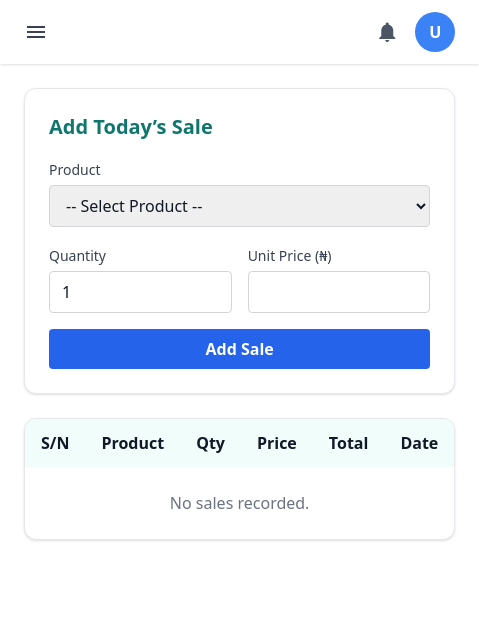
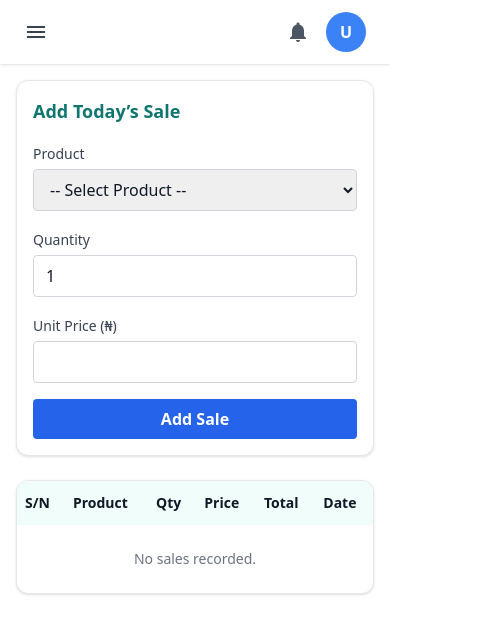
Before and after one commit to Codejibola/Quantora, a React (Vite) app in the folder FRONTENDS/quantora/: page /recordSales in a window 390 px wide. Shown: the top 634 px of the page, 479 px wide, since content can reach past the window. Built offline with nearby package versions, Linux system fonts and the light colour scheme.

Commit message:
Update sidebar and routing

```diff
--- a/FRONTENDS/quantora/src/pages/Invoices.jsx
+++ b/FRONTENDS/quantora/src/pages/Invoices.jsx
@@ -12,13 +12,11 @@ export default function Invoices() {
   const [dailySales, setDailySales] = useState([]);
   const token = localStorage.getItem("token");
 
-  // Build list of the last 5 years for the dropdown
   useEffect(() => {
     const current = new Date().getFullYear();
     setYears(Array.from({ length: 5 }, (_, i) => current - i));
   }, []);
 
-  // Fetch total sales per day for the selected year
   useEffect(() => {
     if (!token) return;
     apiFetch(`https://quantora-ap7u.onrender.com/api/sales/daily?year=${year}`, {
@@ -64,15 +62,15 @@ export default function Invoices() {
       <div className="flex-1 flex flex-col">
         <Topbar />
 
-        <main className="p-6 space-y-6">
+        <main className="px-2 sm:px-4 md:px-6 py-6 space-y-6">
           {/* ===== Year filter ===== */}
-          <div className="flex justify-between items-center mb-4">
-            <label className="text-lg font-semibold text-teal-700">
+          <div className="flex flex-wrap gap-3 justify-between items-center mb-4">
+            <label className="text-base sm:text-lg font-semibold text-teal-700 flex flex-wrap items-center gap-2">
               Select Year:
               <select
                 value={year}
                 onChange={(e) => setYear(Number(e.target.value))}
-                className="ml-3 px-3 py-2 rounded border border-teal-300 bg-white
+                className="px-3 py-2 rounded border border-teal-300 bg-white
                            focus:outline-none focus:ring-2 focus:ring-teal-500"
               >
                 {years.map((y) => (
@@ -90,7 +88,7 @@ export default function Invoices() {
             animate={{ opacity: 1, y: 0 }}
             className="overflow-x-auto bg-white rounded-xl shadow-md border border-gray-200"
           >
-            <table className="min-w-full border-collapse">
+            <table className="min-w-full text-sm sm:text-base border-collapse">
               <thead>
                 <tr className="bg-blue-600 text-white">
                   <th className="py-3 px-4">S/N</th>
@@ -102,7 +100,10 @@ export default function Invoices() {
               <tbody>
                 {dailySales.length === 0 ? (
                   <tr>
-                    <td colSpan="4" className="py-6 px-4 text-center text-gray-500">
+                    <td
+                      colSpan="4"
+                      className="py-6 px-4 text-center text-gray-500 text-sm sm:text-base"
+                    >
                       No sales found for {year}.
                     </td>
                   </tr>
--- a/FRONTENDS/quantora/src/pages/Record_Sales.jsx
+++ b/FRONTENDS/quantora/src/pages/Record_Sales.jsx
@@ -11,29 +11,29 @@ export default function RecordSales() {
   const [selected, setSelected] = useState("");
   const [quantity, setQuantity] = useState(1);
   const [price, setPrice] = useState("");
-  const [sales, setSales] = useState([]);      // <-- will now hold DB sales
+  const [sales, setSales] = useState([]);
   const [loading, setLoading] = useState(false);
+  const [menuOpen, setMenuOpen] = useState(false); // <— for mobile sidebar
 
-  // Load products/stock
+  /* ------------ Fetch Helpers ------------ */
   const fetchProducts = () => {
     if (!token) return;
     apiFetch("https://quantora-ap7u.onrender.com/api/products", {
       headers: { Authorization: `Bearer ${token}` },
     })
-      .then((res) => res.json())
-      .then((data) => setProducts(data))
-      .catch((err) => console.error(err));
+      .then((r) => r.json())
+      .then(setProducts)
+      .catch(console.error);
   };
 
-  // Load all recorded sales from DB
   const fetchSales = () => {
     if (!token) return;
     apiFetch("https://quantora-ap7u.onrender.com/api/sales", {
       headers: { Authorization: `Bearer ${token}` },
     })
-      .then((res) => res.json())
-      .then((data) => setSales(data))
-      .catch((err) => console.error(err));
+      .then((r) => r.json())
+      .then(setSales)
+      .catch(console.error);
   };
 
   useEffect(() => {
@@ -41,14 +41,13 @@ export default function RecordSales() {
     fetchSales();
   }, [token]);
 
-  // Add a sale: update stock AND record in sales table
+  /* ------------ Submit ------------ */
   const handleSubmit = async (e) => {
     e.preventDefault();
     if (!selected || !quantity || !price) return;
     setLoading(true);
     try {
-      // 1 update product stock
-      const res = await apiFetch("https://quantora-ap7u.onrender.com/api/updateStock", {
+      await apiFetch("https://quantora-ap7u.onrender.com/api/updateStock", {
         method: "POST",
         headers: {
           "Content-Type": "application/json",
@@ -59,13 +58,8 @@ export default function RecordSales() {
           quantity: Number(quantity),
         }),
       });
-      if (!res.ok) {
-        const msg = await res.text();
-        throw new Error(msg || "Failed to update product stock");
-      }
 
-      // 2 record sale in sales table
-      const resSale = await apiFetch("https://quantora-ap7u.onrender.com/api/sales", {
+      await apiFetch("https://quantora-ap7u.onrender.com/api/sales", {
         method: "POST",
         headers: {
           "Content-Type": "application/json",
@@ -77,16 +71,9 @@ export default function RecordSales() {
           price: Number(price),
         }),
       });
-      if (!resSale.ok) {
-        const msg = await resSale.text();
-        throw new Error(msg || "Failed to record sale");
-      }
 
-      // refresh lists
       fetchProducts();
       fetchSales();
-
-      // reset form
       setSelected("");
       setQuantity(1);
       setPrice("");
@@ -99,19 +86,22 @@ export default function RecordSales() {
 
   return (
     <div className="flex min-h-screen bg-white text-gray-900">
-      <Sidebar />
+      {/* Sidebar slides in/out on small screens */}
+      <Sidebar open={menuOpen} onClose={() => setMenuOpen(false)} />
+
       <div className="flex-1 flex flex-col">
-        <Topbar title="Record Sales" />
+        {/* Pass toggle handler to Topbar */}
+        <Topbar title="Record Sales" onMenuClick={() => setMenuOpen(true)} />
 
-        <main className="p-6 space-y-6">
-          {/* Sales Entry Form */}
+        <main className="p-4 sm:p-6 space-y-6">
+          {/* -------- Sales Entry Form -------- */}
           <motion.form
             initial={{ opacity: 0, y: 20 }}
             animate={{ opacity: 1, y: 0 }}
             onSubmit={handleSubmit}
-            className="bg-white border border-gray-200 rounded-xl shadow p-6 max-w-xl space-y-4"
+            className="bg-white border border-gray-200 rounded-xl shadow p-4 sm:p-6 max-w-xl w-full mx-auto space-y-4"
           >
-            <h2 className="text-xl font-semibold text-teal-700 mb-2">
+            <h2 className="text-lg sm:text-xl font-semibold text-teal-700 mb-2">
               Add Today’s Sale
             </h2>
 
@@ -131,7 +121,8 @@ export default function RecordSales() {
               </select>
             </label>
 
-            <div className="grid grid-cols-2 gap-4">
+            {/* Stack on mobile, 2-cols on ≥sm */}
+            <div className="grid grid-cols-1 sm:grid-cols-2 gap-4">
               <label className="block">
                 <span className="text-sm text-gray-700">Quantity</span>
                 <input
@@ -158,37 +149,40 @@ export default function RecordSales() {
 
             <button
               disabled={loading}
-              className={
+              className={`w-full py-2 rounded font-semibold mt-2 transition-colors ${
                 loading
-                  ? "w-full bg-blue-300 hover:bg-blue-200 text-white py-2 rounded font-semibold mt-2 transition-colors"
-                  : "w-full bg-blue-600 hover:bg-blue-400 text-white py-2 rounded font-semibold mt-2 transition-colors"
-              }
+                  ? "bg-blue-300 cursor-not-allowed"
+                  : "bg-blue-600 hover:bg-blue-500 text-white"
+              }`}
             >
               {loading ? "Saving…" : "Add Sale"}
             </button>
           </motion.form>
 
-          {/* Sales Table (from DB) */}
+          {/* -------- Sales Table -------- */}
           <motion.div
             initial={{ opacity: 0, y: 20 }}
             animate={{ opacity: 1, y: 0 }}
             className="overflow-x-auto bg-white border border-gray-200 rounded-xl shadow"
           >
-            <table className="min-w-full border-collapse">
+            <table className="min-w-full text-sm sm:text-base">
               <thead>
                 <tr className="bg-teal-50 text-left">
-                  <th className="py-3 px-4">S/N</th>
-                  <th className="py-3 px-4">Product</th>
-                  <th className="py-3 px-4">Qty</th>
-                  <th className="py-3 px-4">Price</th>
-                  <th className="py-3 px-4">Total</th>
-                  <th className="py-3 px-4">Date</th>
+                  <th className="py-3 px-2 sm:px-4">S/N</th>
+                  <th className="py-3 px-2 sm:px-4">Product</th>
+                  <th className="py-3 px-2 sm:px-4">Qty</th>
+                  <th className="py-3 px-2 sm:px-4">Price</th>
+                  <th className="py-3 px-2 sm:px-4">Total</th>
+                  <th className="py-3 px-2 sm:px-4">Date</th>
                 </tr>
               </thead>
               <tbody>
                 {sales.length === 0 ? (
                   <tr>
-                    <td colSpan="6" className="py-6 px-4 text-center text-gray-500">
+                    <td
+                      colSpan="6"
+                      className="py-6 px-4 text-center text-gray-500"
+                    >
                       No sales recorded.
                     </td>
                   </tr>
@@ -198,14 +192,19 @@ export default function RecordSales() {
                       key={s.id || i}
                       className="border-b border-gray-200 hover:bg-teal-50 transition"
                     >
-                      <td className="py-3 px-4">{i + 1}</td>
-                      <td className="py-3 px-4">{s.product_name || s.productId}</td>
-                      <td className="py-3 px-4">{s.quantity}</td>
-                      <td className="py-3 px-4">₦{Number(s.price).toLocaleString()}</td>
-                      <td className="py-3 px-4 font-semibold">
-                        ₦{(Number(s.price) * Number(s.quantity)).toLocaleString()}
+                      <td className="py-3 px-2 sm:px-4">{i + 1}</td>
+                      <td className="py-3 px-2 sm:px-4">
+                        {s.product_name || s.productId}
                       </td>
-                      <td className="py-3 px-4">
+                      <td className="py-3 px-2 sm:px-4">{s.quantity}</td>
+                      <td className="py-3 px-2 sm:px-4">
+                        ₦{Number(s.price).toLocaleString()}
+                      </td>
+                      <td className="py-3 px-2 sm:px-4 font-semibold">
+                        ₦
+                        {(Number(s.price) * Number(s.quantity)).toLocaleString()}
+                      </td>
+                      <td className="py-3 px-2 sm:px-4">
                         {new Date(s.created_at).toLocaleString()}
                       </td>
                     </tr>
```
Also changed, not shown: FRONTENDS/quantora/src/pages/Manage_Products.jsx (+15 -9 lines).
